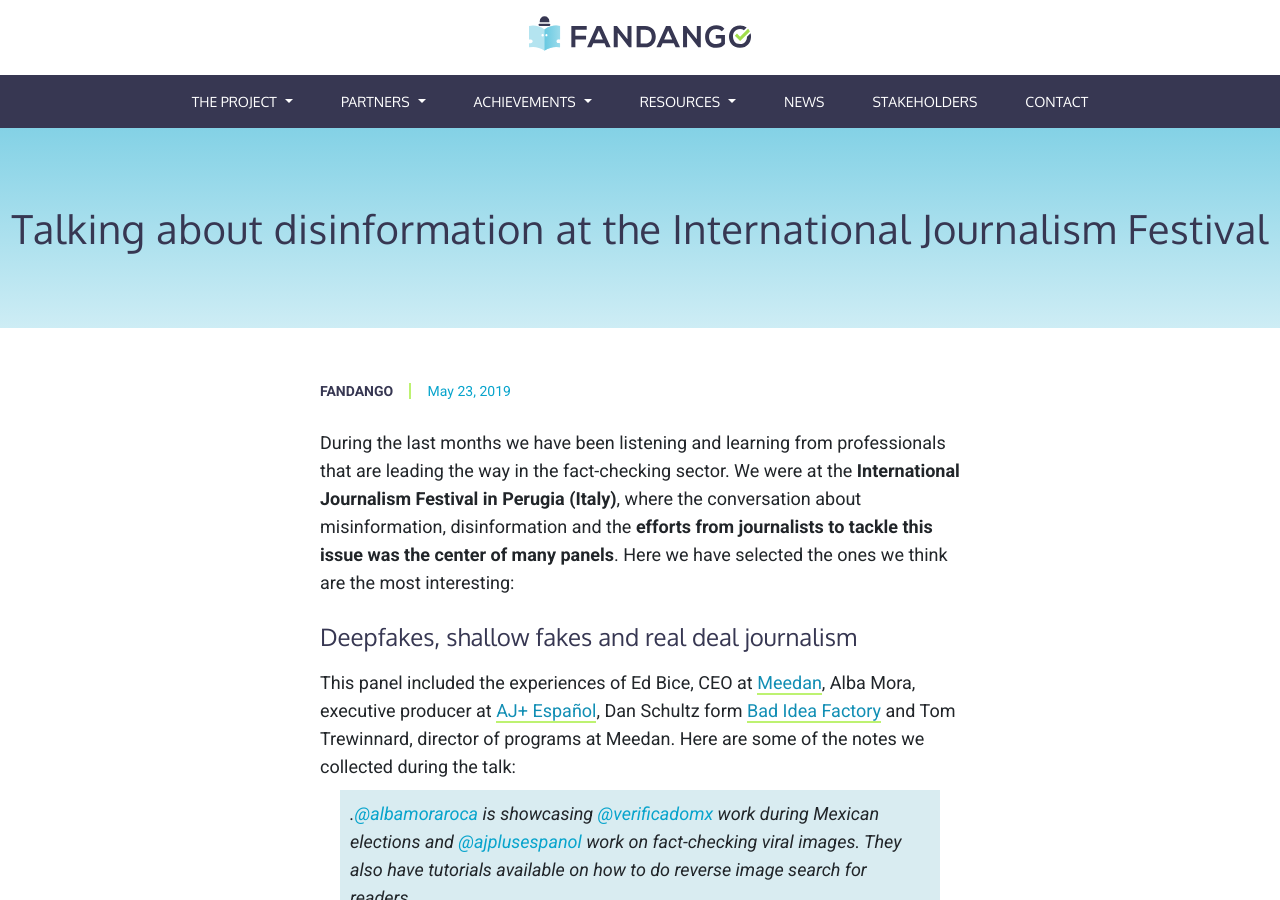
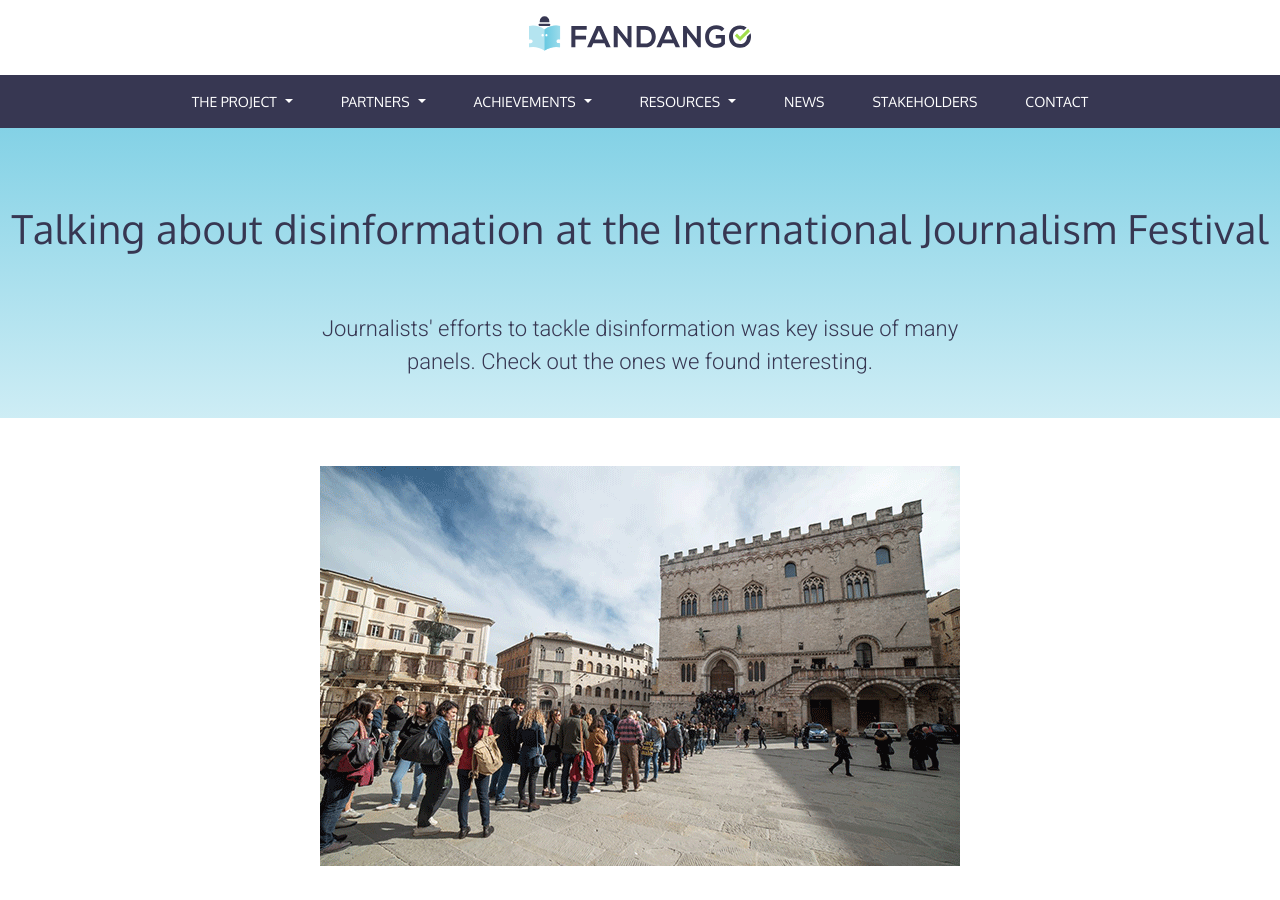
Before and after one commit to fandangOrg/fandango-web, a Jekyll site: the page built from _posts/2019-05-23-talking-about-disinformation-at-the-international-journalism-festival.markdown, in a window 1280 px wide and 900 px high. Built offline with Jekyll 4.4.1, drawn with Linux system fonts in a browser that asks for light colours; comment, search, counter and statistics services are not loaded.

Commit message:
Updated Talking About Disinformation At The International Journalism Festival

```diff
--- a/_posts/2019-05-23-talking-about-disinformation-at-the-international-journalism-festival.markdown
+++ b/_posts/2019-05-23-talking-about-disinformation-at-the-international-journalism-festival.markdown
@@ -2,6 +2,9 @@
 title: Talking about disinformation at the International Journalism Festival
 date: 2019-05-23 11:48:00 Z
 author: Fandango
+lead: Journalists' efforts to tackle disinformation was key issue of many panels.
+  Check out the ones we found interesting.
+image: "/uploads/perugia_journalism.png"
 ---
 
 During the last months we have been listening and learning from professionals that are leading the way in the fact-checking sector. We were at the **International Journalism Festival in Perugia (Italy)**, where the conversation about misinformation, disinformation and the **efforts from journalists to tackle this issue was the center of many panels**. Here we have selected the ones we think are the most interesting:
```
